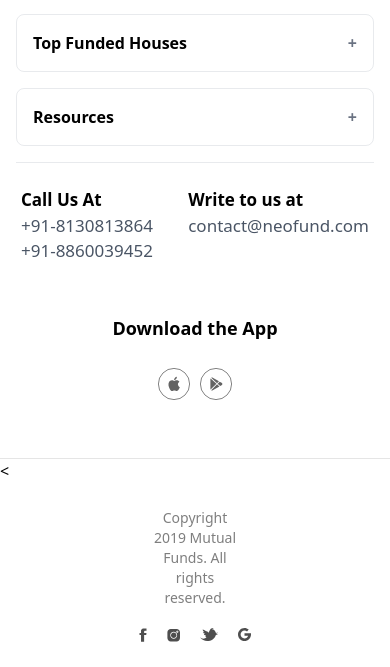
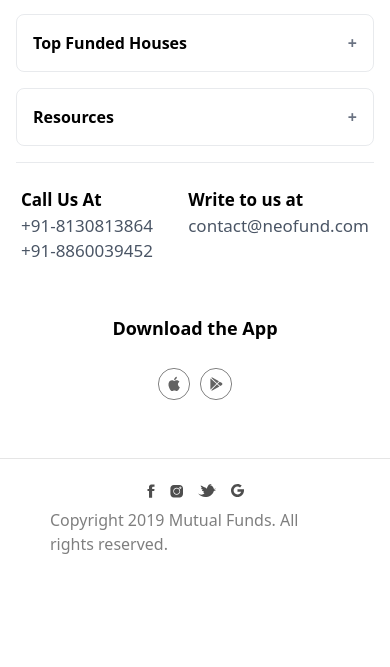
Before and after one commit to Adhithya-shanil/Tailwind_web_design, a website: page index.html in a window 390 px wide. Shown: the part 4014-4681 px from the top of the page. After the commit the page ends 4595 px from the top, so only its background shows below. Drawn offline with nearby package versions, Linux system fonts and the light colour scheme.

Commit message:
completed making the website responsive

```diff
--- a/index.html
+++ b/index.html
@@ -355,15 +355,21 @@
           </div>
     </div>
     <hr class="opacity-10 max-w-[1900px] w-full mx-auto">
-    <<div class="flex flex-col justify-between px-[150px] py-[25px] lg:flex-row max-w-[1900px] w-full mx-auto space-y-[20px]">
-        <p class="opacity-50 text-center text-sm lg:text-xs">Copyright 2019 Mutual Funds. All rights reserved.</p>
-        <div class="flex gap-[20px] opacity-80 justify-center">
-            <img src="./assets/social 1.svg" alt="">
-            <img src="./assets/social 2.svg" alt="">
-            <img src="./assets/social 3.svg" alt="">
-            <img src="./assets/social 4.svg" alt="">
+    <div class="flex flex-col items-center px-[50px] md:px-[100px] lg:px-[150px] py-[25px] lg:flex-row lg:justify-around lg:gap-[1000px] max-w-[1900px] w-full mx-auto ">
+        <p class="opacity-50 hidden lg:block">
+            Copyright 2019 Mutual Funds. All rights reserved.
+        </p>
+        <div class="flex gap-[15px] opacity-80 justify-center mb-[10px]">
+            <img src="./assets/social 1.svg" alt="" class="lg:w-3 h-auto">
+            <img src="./assets/social 2.svg" alt="" class="lg:w-5 h-auto">
+            <img src="./assets/social 3.svg" alt="" class="lg:w-6 h-auto">
+            <img src="./assets/social 4.svg" alt="" class="lg:w-5 h-auto">
         </div>
+        <p class="opacity-50 lg:hidden">
+            Copyright 2019 Mutual Funds. All rights reserved.
+        </p>
     </div>
+
 
     <script src="https://cdn.jsdelivr.net/npm/flowbite@3.1.2/dist/flowbite.min.js"></script>
     <script>
```
Also changed, not shown: src/output.css.
